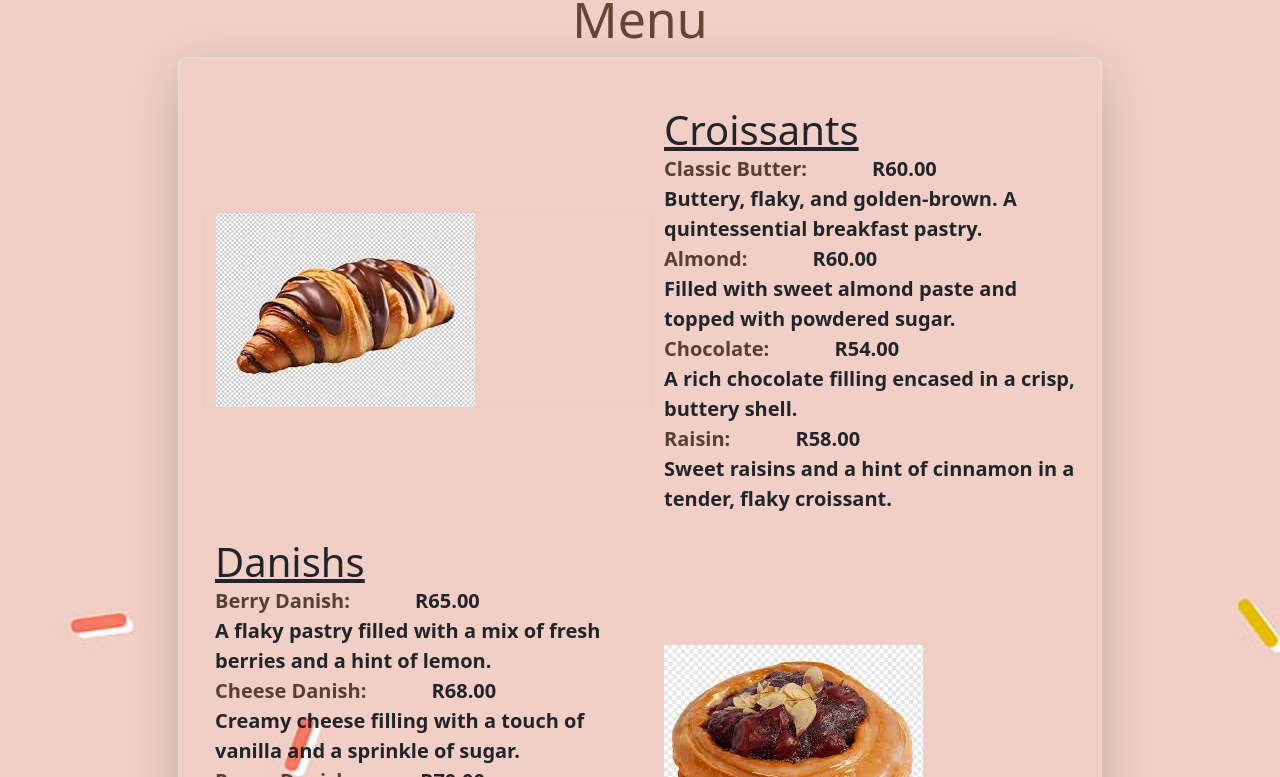
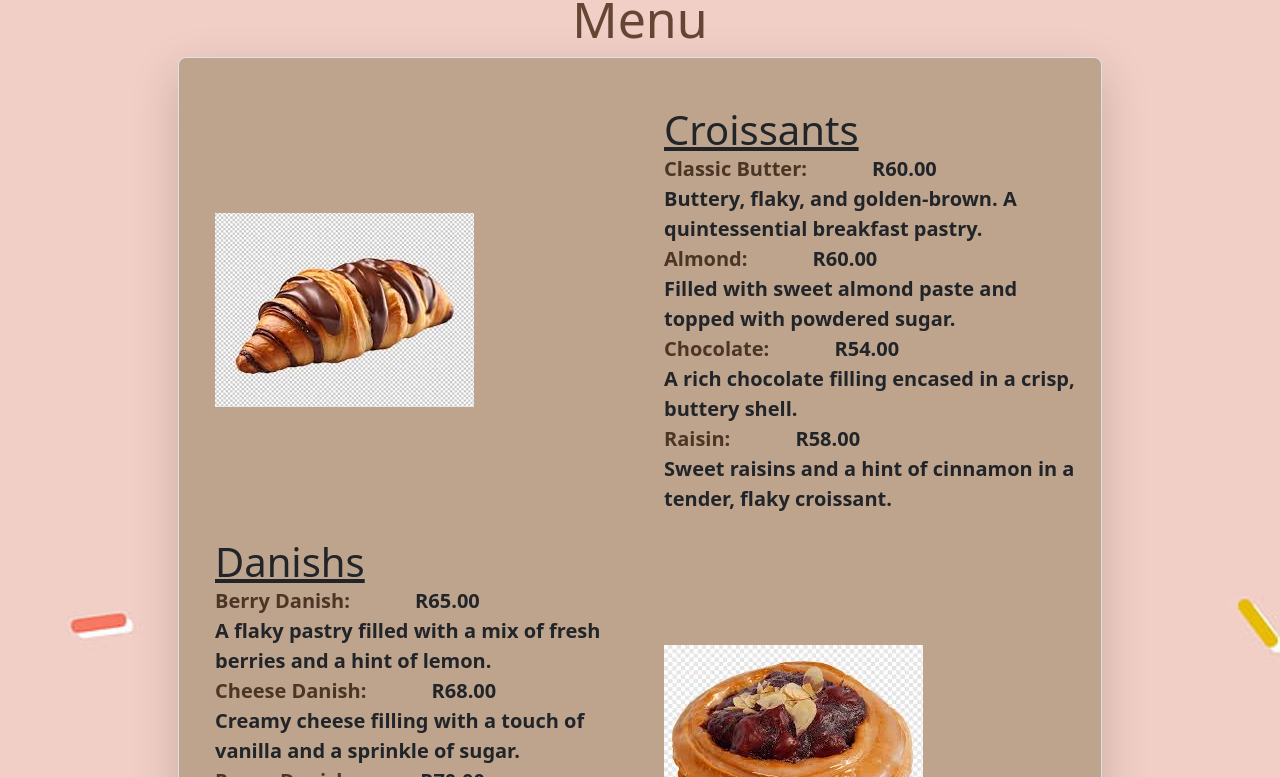
Before and after one commit to naledimuhauli/bakery-website, a React (Create React App) app: page / in a window 1280 px wide. Shown: the part 1803-2580 px from the top of the page. Built offline with nearby package versions, Linux system fonts and the light colour scheme; a web font is replaced by a local one.

Commit message:
Update Menu.css

```diff
--- a/src/Menu.css
+++ b/src/Menu.css
@@ -7,10 +7,11 @@
 .menu .container {
     max-width: 1000px;
     padding: 50px;
+
 }
 
-.menu .one {
-    border: 1px solid pink;
+.menu .container .row {
+    background-color: rgb(190, 164, 140);
 }
 
 .menu .name {
```
